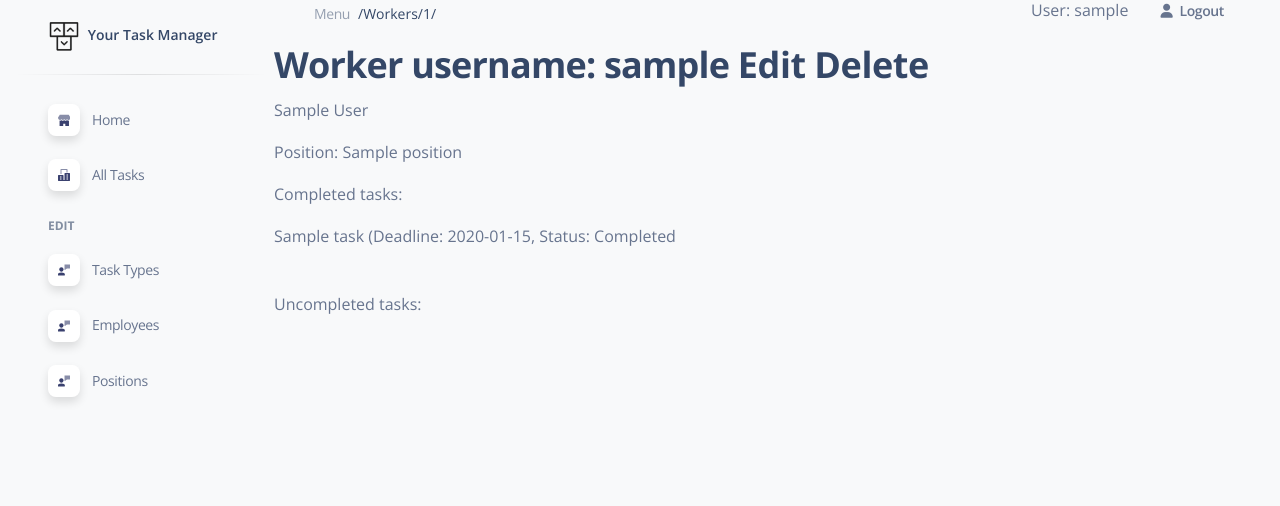
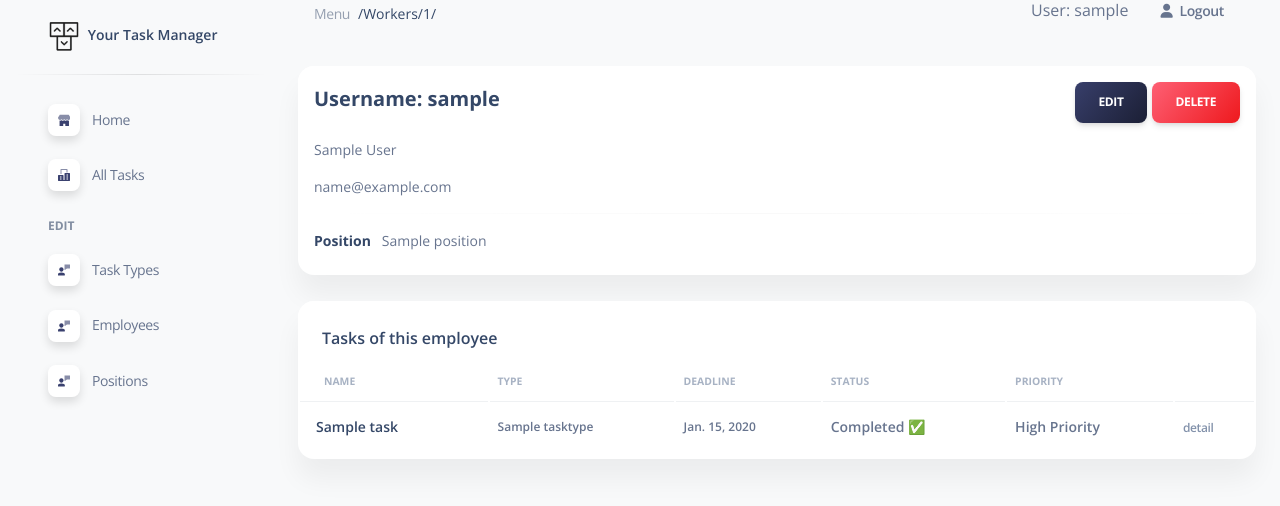
Before and after one commit to kuznetsb/it-company-task-manager-mate, a Django app: page /workers/1/ in a window 1280 px wide. Shown: the part 20-526 px from the top of the page. Run offline with Django 4.2, Linux system fonts and the light colour scheme; a user stored in the database is signed in; tables that the repository leaves empty hold one stand-in row (values such as "Sample post"); some libraries are stand-ins or nearby versions.

Commit message:
Created sample of worker_detail template

```diff
--- a/templates/task_manager/worker_detail.html
+++ b/templates/task_manager/worker_detail.html
@@ -1,22 +1,100 @@
 {% extends "base.html" %}
 
 {% block content %}
-  <h2>Worker username: {{ worker.username }}
-    <a href="{% url 'manager:worker-update' pk=worker.id%}">Edit</a>
-    <a href="{% url 'manager:worker-delete' pk=worker.id%}">Delete</a>
-  </h2>
-  <p>{{ worker.first_name }} {{ worker.last_name }}</p>
-  <p>Position: {{ worker.position.name }}</p>
-  <div>
-    <p>Completed tasks:</p>
-    {% for task in completed %}
-      <p>{{ task }}</p>
-    {% endfor %}
+  <div class="container-fluid py-4">
+    <div class="row">
+      <div class="col-12">
+          <div class="card h-100">
+            <div class="card-header pb-0 p-3">
+              <div class="row">
+                <div class="col-md-8 d-flex align-items-center">
+                  <h5 class="font-weight-bolder">Username: {{ worker.username }}</h5>
+                </div>
+                <div class="col-md-4 text-end">
+                  <a class="btn bg-gradient-dark mb-0" href="{% url 'manager:worker-update' pk=worker.id %}">Edit</a>
+                  <a class="btn bg-gradient-danger mb-0" href="{% url 'manager:worker-delete' pk=worker.id %}">Delete</a>
+                </div>
+              </div>
+            </div>
+            <div class="card-body p-3">
+              <p class="text-sm">
+                {{ worker.first_name }} {{ worker.last_name }}
+              </p>
+              <p class="text-sm">
+                {{ worker.email }}
+              </p>
+              <hr class="horizontal gray-light my-2">
+              <ul class="list-group">
+                <li class="list-group-item border-0 ps-0 text-sm"><strong class="text-dark">Position</strong> &nbsp; {{ worker.position.name }}</li>
+              </ul>
+            </div>
+          </div>
+        </div>
+      </div>
     <br>
-    <p>Uncompleted tasks:</p>
-    {% for task in uncompleted %}
-      <p>{{ task }}</p>
-    {% endfor %}
+    {% if worker.tasks.all %}
+      <div class="row">
+        <div class="col-12">
+          <div class="card mb-4">
+            <div class="card-header pb-0">
+              <h6>Tasks of this employee</h6>
+            </div>
+            <div class="card-body px-0 pt-0 pb-2">
+              <div class="table-responsive p-0">
+                <table class="table align-items-center mb-0">
+                  <thead>
+                    <tr>
+                      <th class="text-uppercase text-secondary text-xxs font-weight-bolder opacity-7">Name</th>
+                      <th class="text-uppercase text-secondary text-xxs font-weight-bolder opacity-7 ps-2">Type</th>
+                      <th class="text-uppercase text-secondary text-xxs font-weight-bolder opacity-7 ps-2">Deadline</th>
+                      <th class="text-uppercase text-secondary text-xxs font-weight-bolder opacity-7 ps-2">Status</th>
+                      <th class="text-uppercase text-secondary text-xxs font-weight-bolder opacity-7 ps-2">Priority</th>
+                      <th class="text-secondary opacity-7"></th>
+                    </tr>
+                  </thead>
+                  <tbody>
+                    {% for task in worker.tasks.all %}
+                      <tr>
+                        <td>
+                          <div class="d-flex px-2 py-1">
+                            <div class="d-flex flex-column justify-content-center">
+                              <h6 class="mb-0 text-sm">{{ task.name }}</h6>
+                            </div>
+                          </div>
+                        </td>
+                        <td>
+                          <p class="text-xs font-weight-bold mb-0">{{ task.task_type.name }}</p>
+                        </td>
+                        <td>
+                          <p class="text-xs font-weight-bold mb-0">{{ task.deadline }}</p>
+                        </td>
+                        <td>
+                          <p class="text-sm font-weight-bold mb-0">
+                            {% if task.is_completed %} Completed ✅ {% else %} Not Completed ❌ {% endif %}
+                          </p>
+                        </td>
+                        <td>
+                          <p class="text-sm font-weight-bold mb-0">{{ task.get_priority_display }}</p>
+                        </td>
+                        <td class="align-middle">
+                          <a href="{% url 'manager:task-detail' pk=task.id %}" class="text-secondary font-weight-bold text-xs" data-toggle="tooltip" data-original-title="View task">
+                            detail
+                          </a>
+                        </td>
+                      </tr>
+                    {% endfor %}
+                  </tbody>
+                </table>
+              </div>
+            </div>
+          </div>
+        </div>
+      </div>
+    {% else %}
+      <div class="card-header pb-0">
+        <h6>This employee has no assigned tasks</h6>
+      </div>
+    {% endif %}
   </div>
 
 {% endblock %}
```
